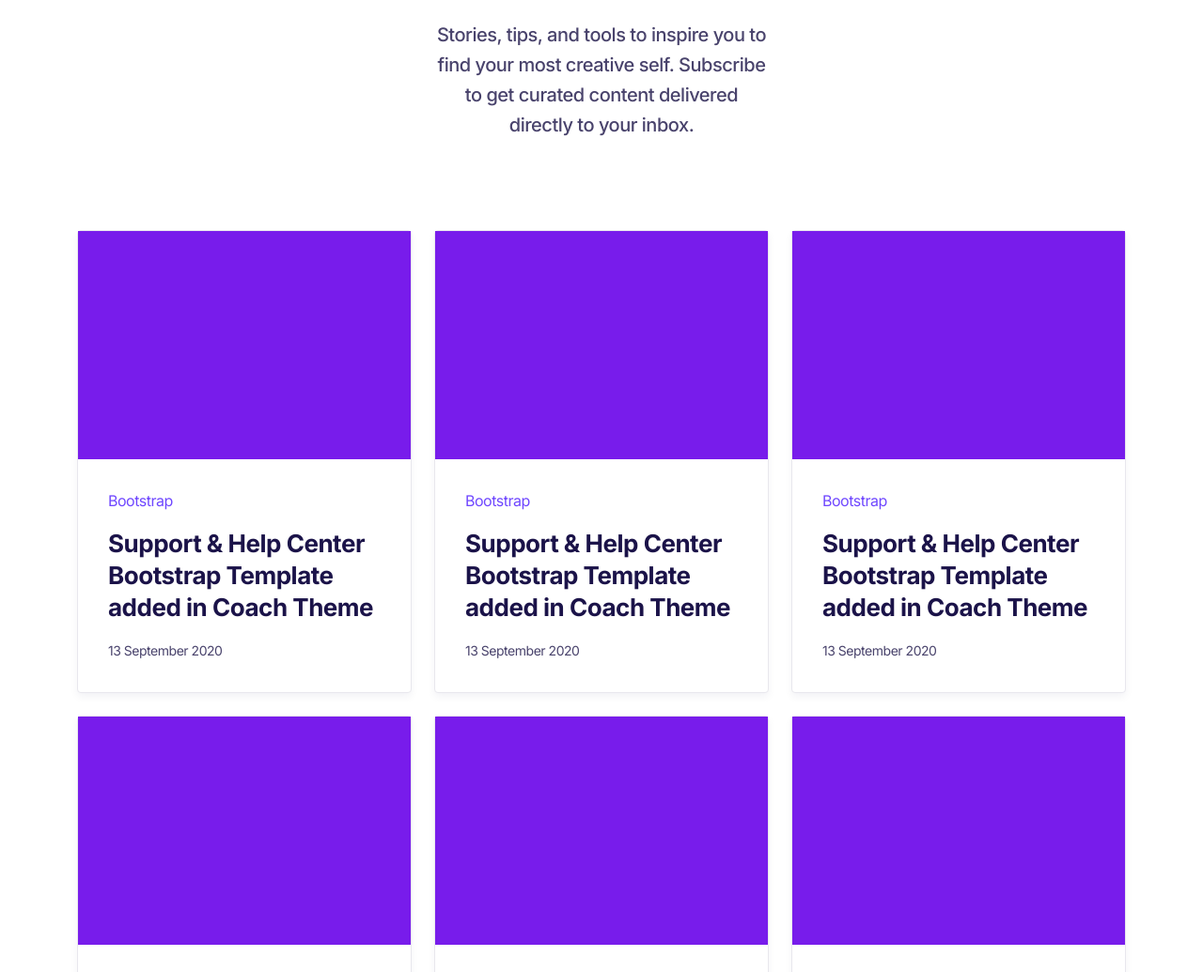
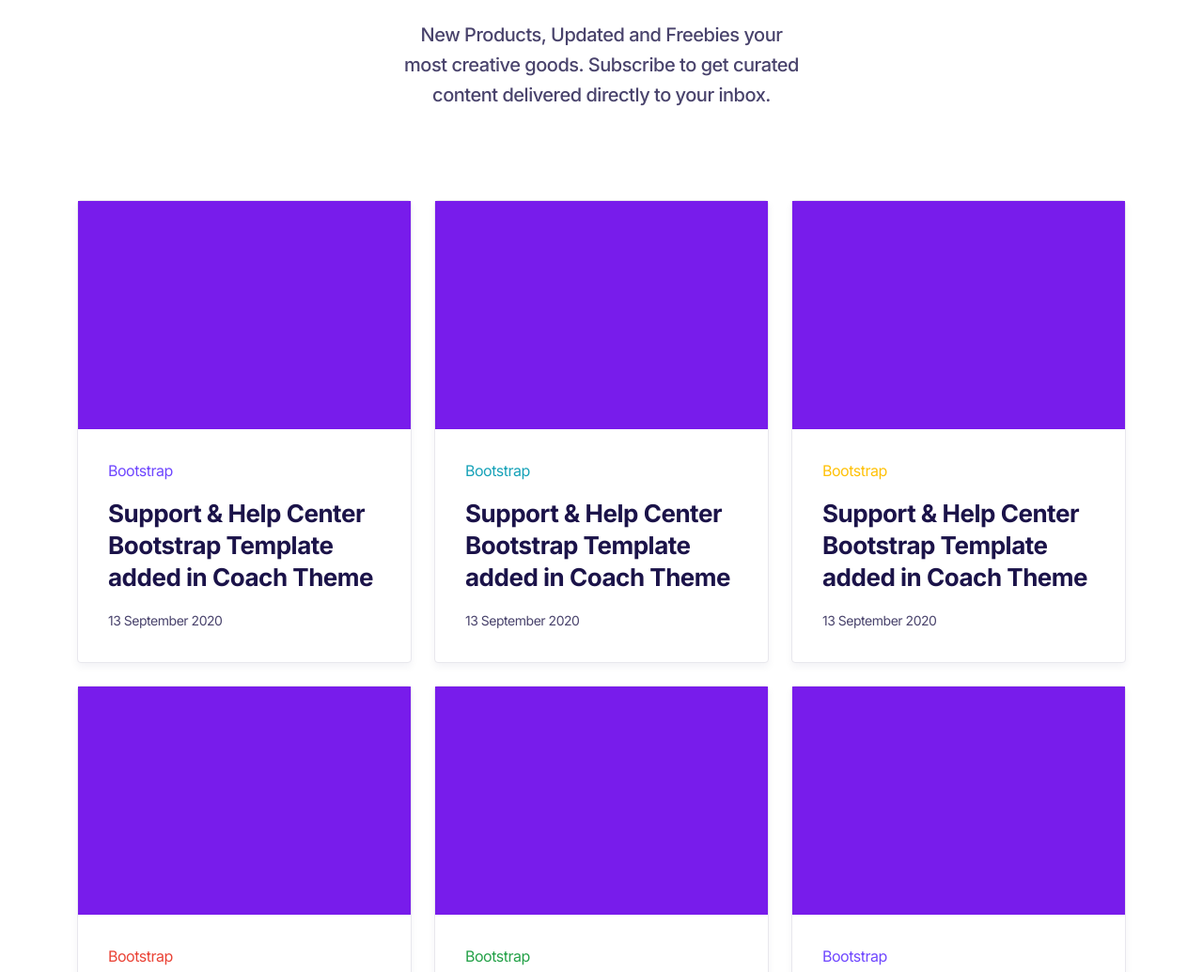
Before and after one commit to anitaparmar26/codescandy, a website: page src/pages/blog.html in a window 1280 px wide. Shown: the part 238-1273 px from the top of the page at 94% size. Drawn offline with nearby package versions, Linux system fonts and the light colour scheme; files that its build step writes are made by us from their sources; files whose address does not match are found by name.

Commit message:
changed in html

```diff
--- a/src/assets/scss/theme/_variables.scss
+++ b/src/assets/scss/theme/_variables.scss
@@ -1,7 +1,7 @@
 // Color system
 $white: #fff !default;
 $gray-100: #e8e7ed !default;
-$gray-200: #d1d0db !default;
+$gray-200: #e1e0ee !default;
 $gray-300: #bbb8c7 !default;
 $gray-400: #a4a1b5 !default;
 $gray-500: #8d89a3 !default;
@@ -113,6 +113,8 @@
 $hr-opacity: 1 !default;
 // box shadow
 $box-shadow: 0px 4px 8px rgba(27, 19, 73, 0.05) !default;
+// list group
+$list-group-border-color : $gray-200 !default;
 // input
 $input-btn-padding-y: 0.6rem !default;
 $input-btn-padding-x: 1rem !default;
--- a/src/pages/blog.html
+++ b/src/pages/blog.html
@@ -13,9 +13,9 @@
     <div class="pt-10 pb-4">
         <div class="container">
             <div class="row text-center">
-                <div class="offset-xl-4 col-xl-4 col-lg-5 col-md-12 col-12">
+                <div class="offset-xl-3 col-xl-6 offset-lg-3 col-lg-6 col-md-12 col-12 px-10">
                     <h1 class="display-4 mb-4">All posts </h1>
-                    <p class="lead mb-0">Stories, tips, and tools to inspire you to find your most creative self. Subscribe to get curated content delivered directly to your inbox.</p>
+                    <p class="lead mb-0">New Products, Updated and Freebies your most creative goods. Subscribe to get curated content delivered directly to your inbox.</p>
 
                 </div>
 
@@ -46,7 +46,7 @@
                     <div class="card shadow">
                         <a href="blog-single.html"> <img src="../assets/images/blog.jpg" alt="" class="img-fluid"></a>
                         <div class="card-body p-5">
-                            <a href="#" class="text-secondary mb-3 d-block">Bootstrap</a>
+                            <a href="#" class="text-info mb-3 d-block">Bootstrap</a>
 
                             <h3 class="mb-3"><a href="blog-single.html" class="text-inherit">Support & Help Center Bootstrap Template added in Coach Theme</a></h3>
 
@@ -61,7 +61,7 @@
                     <div class="card shadow">
                         <a href="blog-single.html"> <img src="../assets/images/blog.jpg" alt="" class="img-fluid"></a>
                         <div class="card-body p-5">
-                            <a href="#" class="text-secondary mb-3 d-block">Bootstrap</a>
+                            <a href="#" class="text-warning mb-3 d-block">Bootstrap</a>
 
                             <h3 class="mb-3"><a href="blog-single.html" class="text-inherit">Support & Help Center Bootstrap Template added in Coach Theme</a></h3>
 
@@ -76,7 +76,7 @@
                     <div class="card shadow">
                         <a href="blog-single.html"> <img src="../assets/images/blog.jpg" alt="" class="img-fluid"></a>
                         <div class="card-body p-5">
-                            <a href="#" class="text-secondary mb-3 d-block">Bootstrap</a>
+                            <a href="#" class="text-danger mb-3 d-block">Bootstrap</a>
 
                             <h3 class="mb-3"><a href="blog-single.html" class="text-inherit">Support & Help Center Bootstrap Template added in Coach Theme</a></h3>
 
@@ -91,7 +91,7 @@
                     <div class="card shadow">
                         <a href="blog-single.html"> <img src="../assets/images/blog.jpg" alt="" class="img-fluid"></a>
                         <div class="card-body p-5">
-                            <a href="#" class="text-secondary mb-3 d-block">Bootstrap</a>
+                            <a href="#" class="text-success mb-3 d-block">Bootstrap</a>
 
                             <h3 class="mb-3"><a href="blog-single.html" class="text-inherit">Support & Help Center Bootstrap Template added in Coach Theme</a></h3>
 
```
Also changed, not shown: src/pages/contact.html (+1 -1 lines), src/pages/themes.html (+1 -1 lines), src/pages/why-our-theme.html (+1 -1 lines), src/assets/css/theme.css.
